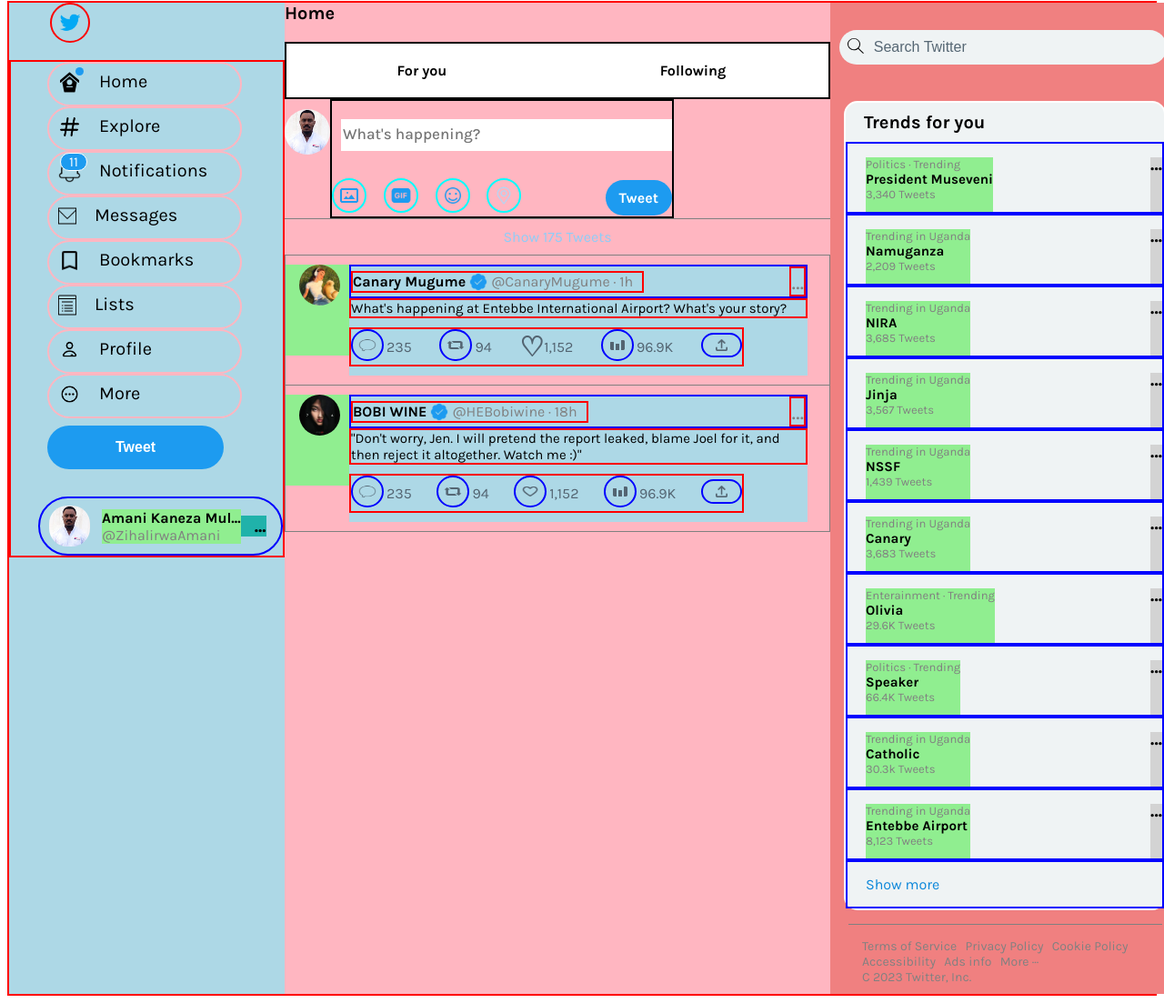
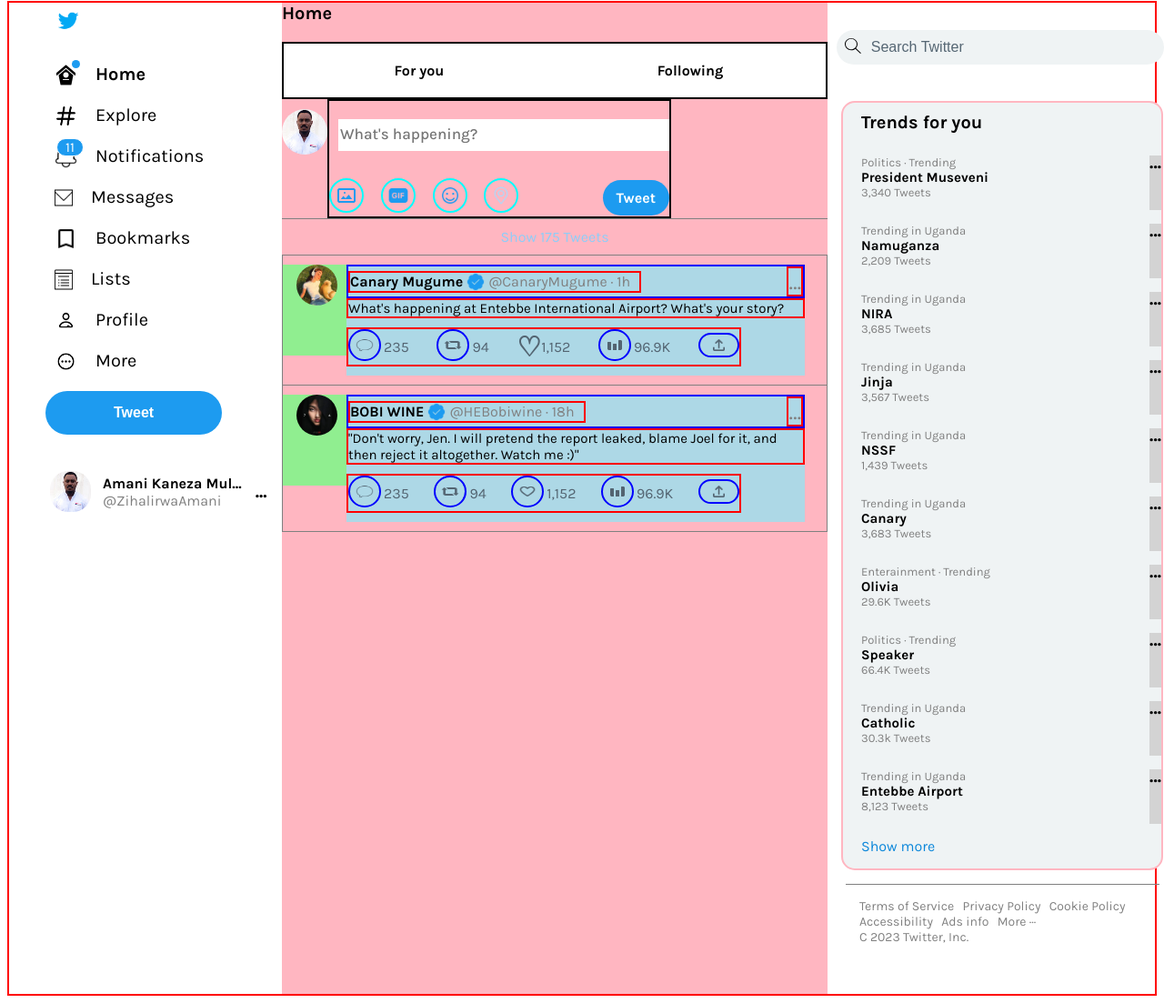
Before and after one commit to amankanz/angel-code-projects, a plain HTML site: page twitter-clone/twitter.html in a window 1280 px wide. Shown: the part 7-1110 px from the top of the page at 91% size. Drawn offline with Linux system fonts and the light colour scheme.

Commit message:
angel-projects

```diff
--- a/twitter-clone/styles/sidebar-section.css
+++ b/twitter-clone/styles/sidebar-section.css
@@ -1,15 +1,9 @@
 .sidebar {
-  background-color: lightblue;
   width: 400px;
-
 }
 .twitter-logo-image {
   height: 30px;
   width: 30px;
-
-  border-width: 2px;
-  border-style: solid;
-  border-color: red;
   border-radius: 25px;
 
   padding-top: 5px;
@@ -28,10 +22,6 @@
 .sidebar-icons-container {
   display: flex;
   width: 200px;
-  border-style: solid;
-  border-width: 2px;
-  border-color: lightpink;
-
   padding-top: 8px;
   padding-bottom: 8px;
   padding-left: 10px;
@@ -60,6 +50,9 @@
   font-family: Karla, Arial;
   font-size: 20px;
   margin-left: 10px;
+}
+.home-current {
+  font-weight: 700;
 }
 
 .sidebar-tweet-button {
@@ -90,15 +83,11 @@
   width: 250px;
   align-items: center;
 
-  border-width: 2px;
-  border-style: solid;
-  border-color: blue;
-
   margin-top: 30px;
 
-  padding-top: 8px;
-  padding-bottom: 8px;
-  padding-left: 10px;
+  padding-top: 10px;
+  padding-bottom: 10px;
+  padding-left: 15px;
   padding-right: 5px;
 
   margin-left: 30px;
@@ -128,7 +117,6 @@
 }
 
 .sidebar-user-info {
-  background-color: lightgreen;
   display: flex;
   flex-direction: column;
   margin-left: 13px;
@@ -142,23 +130,10 @@
 
 }
 
-.sidebar-user-more {
-  background-color: lightseagreen;
-}
 .sidebar-user-more-details {
   font-size: 20px;
   font-weight: 700;
-
   margin-left: 15px;
-
-}
-
-
-
-.sidebar-elements-container {
-  border-color: red;
-  border-width: 2px;
-  border-style: solid;
 }
 
 .home-logo, .notification-logo {
@@ -166,13 +141,10 @@
 }
 .home-notification {
   position: absolute;
-
   background-color: rgb(29, 155, 240);
-
   height: 9px;
   width: 9px;
   border-radius: 5px;
-
   top: -4px;
   right: 7px;
 }
--- a/twitter-clone/styles/trend-section.css
+++ b/twitter-clone/styles/trend-section.css
@@ -1,5 +1,4 @@
 .trend-section {
-  background-color: lightcoral;
   width: 400px;
 }
 
@@ -33,12 +32,12 @@
 }
 
 .trend-section-for-user {
-  border-width: 2px;
-  border-style: solid;
-  border-color: white;
   width: 350px;
   margin-left: 15px;
 
+  border-width: 2px;
+  border-style: solid;
+  border-color: lightpink;
   border-radius: 15px;
 
   background-color: rgb(239, 243, 244);
@@ -53,10 +52,6 @@
   padding-right: 15px;
 }
 .trend-for-user {
-  border-width: 2px;
-  border-style: solid;
-  border-color: blue;
-
   padding-top: 15px;
   padding-left: 20px;
   display: flex;
@@ -68,7 +63,6 @@
   background-color: rgb(231, 231, 232);
 }
 .trend-titles {
-  background-color: lightgreen;
   height: 60px;
 }
 .trend-type {
@@ -91,10 +85,8 @@
 
 
 .show-more-section {
-  border-width: 2px;
-  border-style: solid;
-  border-color: blue;
-
+  border-bottom-left-radius: 15px;
+  border-bottom-right-radius: 15px;
   padding-left: 20px;
   padding-top: 15px;
   padding-bottom: 15px;
@@ -126,3 +118,10 @@
   margin-left: 6px;
   margin-right: 6px;
 }
+
+.terms-condition-underline {
+  cursor: pointer;
+}
+.terms-condition-underline:hover {
+  text-decoration: underline;
+}
--- a/twitter-clone/twitter.html
+++ b/twitter-clone/twitter.html
@@ -31,7 +31,7 @@
             <img src="./side-bar-icons/icon-birdhouse-.png" alt="" class="sidebar-icons">
             <div class="home-notification"></div>
           </div>
-          <div class="sidebar-icon-title">Home</div>
+          <div class="sidebar-icon-title"><span class="home-current">Home</span></div>
         </div>
 
         <div class="sidebar-icons-container">
@@ -324,8 +324,8 @@
     </div>
 
     <div class="terms-and-condition-section">
-      <p>Terms of Service <span class="inline-terms-and-condions-style">Privacy Policy</span> Cookie Policy</p>
-      <p>Accessibility <span class="inline-terms-and-condions-style">Ads info</span> More &#183;&#183;&#183;</p>
+      <p><span class="terms-condition-underline">Terms of Service</span> <span class="inline-terms-and-condions-style terms-condition-underline">Privacy Policy</span> <span class="terms-condition-underline">Cookie Policy</span> </p>
+      <p> <span class="terms-condition-underline">Accessibility</span>  <span class="inline-terms-and-condions-style terms-condition-underline">Ads info</span> <span class="terms-condition-underline">More</span>  &#183;&#183;&#183;</p>
       <p>C 2023 Twitter, Inc.</p>
     </div>
   </div>
```
